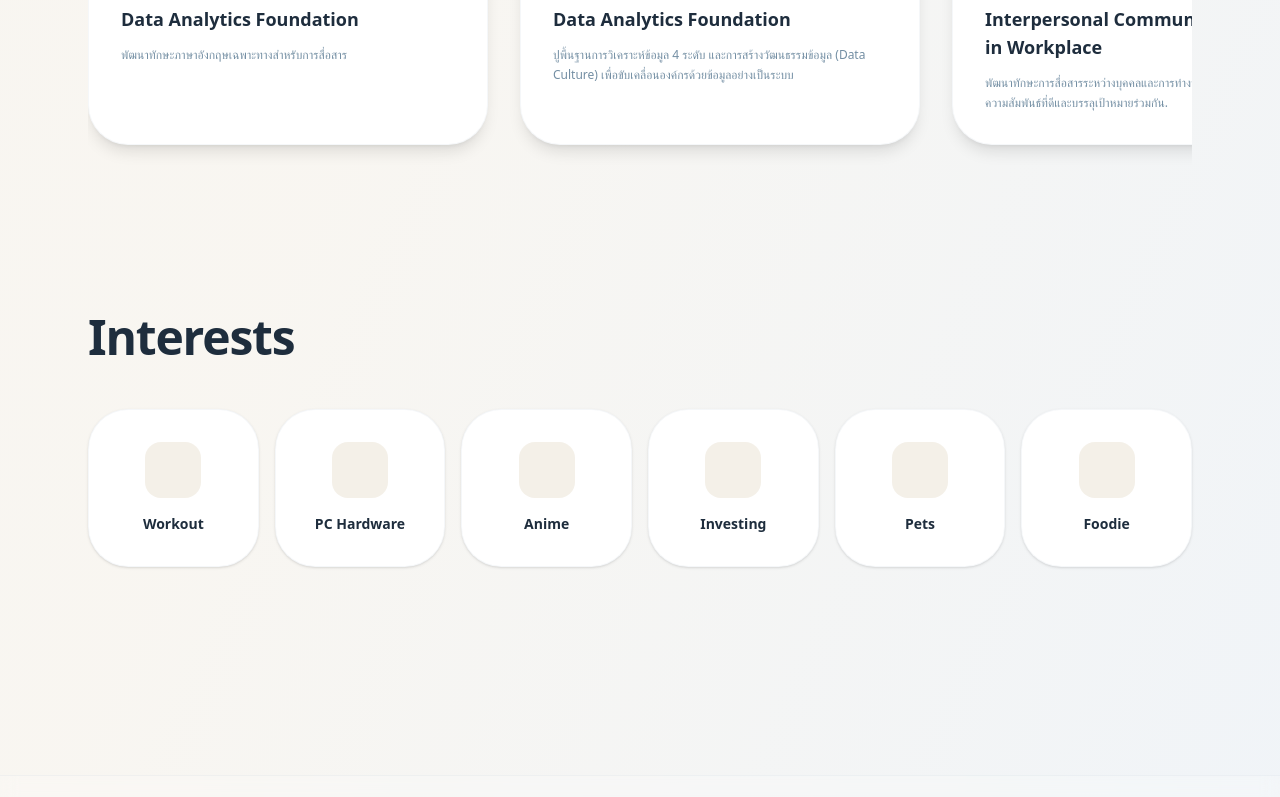
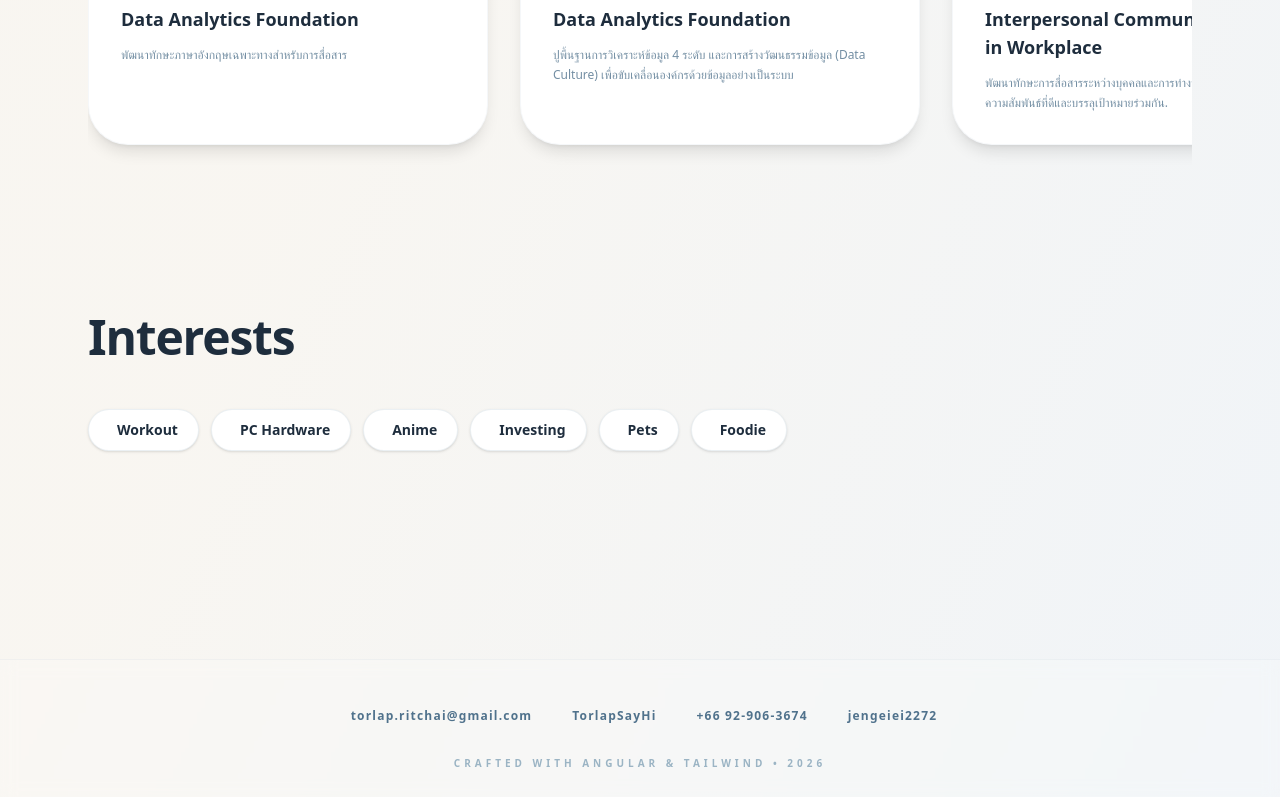
Before and after one commit to TorlapSayHi/Torlap-Portfolio, an Angular app in the folder my-portfolio-angular/: page / in a window 1280 px wide. Shown: the part 2000-2797 px from the top of the page. Built offline with nearby package versions, Linux system fonts and the light colour scheme; some icons are missing.

Commit message:
feat: update CV to reflect current role and enhance profile description

```diff
--- a/my-portfolio-angular/src/app/app.html
+++ b/my-portfolio-angular/src/app/app.html
@@ -219,60 +219,49 @@
     <!-- ความสนใจส่วนตัว -->
     <section id="hobbies" class="mb-32">
       <h2 class="text-3xl md:text-5xl font-bold tracking-tight text-[#1e2d3d] mb-12">Interests</h2>
-      <div class="grid grid-cols-2 md:grid-cols-6 gap-4">
+
+      <div class="flex flex-wrap gap-3">
 
         <div
-          class="bg-white p-8 rounded-[2.5rem] border border-[#9bb4c4]/10 shadow-sm flex flex-col items-center text-center hover:bg-[#1e2d3d] hover:text-white transition-all duration-300 group">
-          <div
-            class="w-14 h-14 bg-[#e9e1d1]/50 rounded-2xl flex items-center justify-center mb-4 group-hover:bg-white/10 group-hover:scale-110 transition-all text-[#50728c] group-hover:text-white">
-            <iconify-icon icon="ph:barbell-bold" width="32"></iconify-icon>
-          </div>
-          <h3 class="font-bold text-sm">Workout</h3>
+          class="group flex items-center gap-2 px-5 py-2.5 rounded-full bg-white border border-[#9bb4c4]/20 shadow-sm hover:border-[#1e2d3d] transition-all duration-300 cursor-default">
+          <iconify-icon icon="ph:barbell-bold" width="20"
+            class="text-[#50728c] group-hover:text-[#1e2d3d] transition-colors"></iconify-icon>
+          <span class="font-bold text-sm text-[#1e2d3d]">Workout</span>
         </div>
 
         <div
-          class="bg-white p-8 rounded-[2.5rem] border border-[#9bb4c4]/10 shadow-sm flex flex-col items-center text-center hover:bg-[#1e2d3d] hover:text-white transition-all duration-300 group">
-          <div
-            class="w-14 h-14 bg-[#e9e1d1]/50 rounded-2xl flex items-center justify-center mb-4 group-hover:bg-white/10 group-hover:scale-110 transition-all text-[#50728c] group-hover:text-white">
-            <iconify-icon icon="ph:cpu-bold" width="32"></iconify-icon>
-          </div>
-          <h3 class="font-bold text-sm">PC Hardware</h3>
+          class="group flex items-center gap-2 px-5 py-2.5 rounded-full bg-white border border-[#9bb4c4]/20 shadow-sm hover:border-[#1e2d3d] transition-all duration-300 cursor-default">
+          <iconify-icon icon="ph:cpu-bold" width="20"
+            class="text-[#50728c] group-hover:text-[#1e2d3d] transition-colors"></iconify-icon>
+          <span class="font-bold text-sm text-[#1e2d3d]">PC Hardware</span>
         </div>
 
         <div
-          class="bg-white p-8 rounded-[2.5rem] border border-[#9bb4c4]/10 shadow-sm flex flex-col items-center text-center hover:bg-[#1e2d3d] hover:text-white transition-all duration-300 group">
-          <div
-            class="w-14 h-14 bg-[#e9e1d1]/50 rounded-2xl flex items-center justify-center mb-4 group-hover:bg-white/10 group-hover:scale-110 transition-all text-[#50728c] group-hover:text-white">
-            <iconify-icon icon="ph:star-bold" width="32"></iconify-icon>
-          </div>
-          <h3 class="font-bold text-sm">Anime</h3>
+          class="group flex items-center gap-2 px-5 py-2.5 rounded-full bg-white border border-[#9bb4c4]/20 shadow-sm hover:border-[#1e2d3d] transition-all duration-300 cursor-default">
+          <iconify-icon icon="ph:star-bold" width="20"
+            class="text-[#50728c] group-hover:text-[#1e2d3d] transition-colors"></iconify-icon>
+          <span class="font-bold text-sm text-[#1e2d3d]">Anime</span>
         </div>
 
         <div
-          class="bg-white p-8 rounded-[2.5rem] border border-[#9bb4c4]/10 shadow-sm flex flex-col items-center text-center hover:bg-[#1e2d3d] hover:text-white transition-all duration-300 group">
-          <div
-            class="w-14 h-14 bg-[#e9e1d1]/50 rounded-2xl flex items-center justify-center mb-4 group-hover:bg-white/10 group-hover:scale-110 transition-all text-[#50728c] group-hover:text-white">
-            <iconify-icon icon="ph:chart-line-up-bold" width="32"></iconify-icon>
-          </div>
-          <h3 class="font-bold text-sm">Investing</h3>
+          class="group flex items-center gap-2 px-5 py-2.5 rounded-full bg-white border border-[#9bb4c4]/20 shadow-sm hover:border-[#1e2d3d] transition-all duration-300 cursor-default">
+          <iconify-icon icon="ph:chart-line-up-bold" width="20"
+            class="text-[#50728c] group-hover:text-[#1e2d3d] transition-colors"></iconify-icon>
+          <span class="font-bold text-sm text-[#1e2d3d]">Investing</span>
         </div>
 
         <div
-          class="bg-white p-8 rounded-[2.5rem] border border-[#9bb4c4]/10 shadow-sm flex flex-col items-center text-center hover:bg-[#1e2d3d] hover:text-white transition-all duration-300 group">
-          <div
-            class="w-14 h-14 bg-[#e9e1d1]/50 rounded-2xl flex items-center justify-center mb-4 group-hover:bg-white/10 group-hover:scale-110 transition-all text-[#50728c] group-hover:text-white">
-            <iconify-icon icon="ph:paw-print-bold" width="32"></iconify-icon>
-          </div>
-          <h3 class="font-bold text-sm">Pets</h3>
+          class="group flex items-center gap-2 px-5 py-2.5 rounded-full bg-white border border-[#9bb4c4]/20 shadow-sm hover:border-[#1e2d3d] transition-all duration-300 cursor-default">
+          <iconify-icon icon="ph:paw-print-bold" width="20"
+            class="text-[#50728c] group-hover:text-[#1e2d3d] transition-colors"></iconify-icon>
+          <span class="font-bold text-sm text-[#1e2d3d]">Pets</span>
         </div>
 
         <div
-          class="bg-white p-8 rounded-[2.5rem] border border-[#9bb4c4]/10 shadow-sm flex flex-col items-center text-center hover:bg-[#1e2d3d] hover:text-white transition-all duration-300 group">
-          <div
-            class="w-14 h-14 bg-[#e9e1d1]/50 rounded-2xl flex items-center justify-center mb-4 group-hover:bg-white/10 group-hover:scale-110 transition-all text-[#50728c] group-hover:text-white">
-            <iconify-icon icon="ph:fork-knife-bold" width="32"></iconify-icon>
-          </div>
-          <h3 class="font-bold text-sm">Foodie</h3>
+          class="group flex items-center gap-2 px-5 py-2.5 rounded-full bg-white border border-[#9bb4c4]/20 shadow-sm hover:border-[#1e2d3d] transition-all duration-300 cursor-default">
+          <iconify-icon icon="ph:fork-knife-bold" width="20"
+            class="text-[#50728c] group-hover:text-[#1e2d3d] transition-colors"></iconify-icon>
+          <span class="font-bold text-sm text-[#1e2d3d]">Foodie</span>
         </div>
 
       </div>
```
Also changed, not shown: 1 other file (tests, documents, lock files or other folders).
